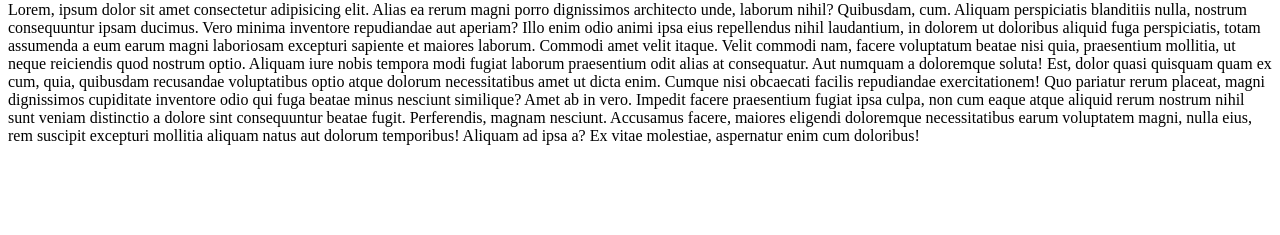
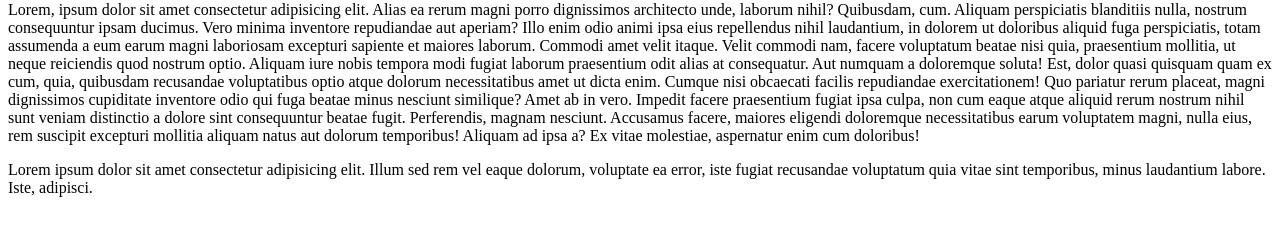
Before and after one commit to kanwal-sheikh/local, a plain HTML site: page index.html in a window 1280 px wide. Shown: the part 79-314 px from the top of the page. Drawn offline with Linux system fonts and the light colour scheme.

Commit message:
feature1

```diff
--- a/index.html
+++ b/index.html
@@ -8,5 +8,8 @@
 <body>
     <h1>e-commerce</h1>
     <p>Lorem, ipsum dolor sit amet consectetur adipisicing elit. Alias ea rerum magni porro dignissimos architecto unde, laborum nihil? Quibusdam, cum. Aliquam perspiciatis blanditiis nulla, nostrum consequuntur ipsam ducimus. Vero minima inventore repudiandae aut aperiam? Illo enim odio animi ipsa eius repellendus nihil laudantium, in dolorem ut doloribus aliquid fuga perspiciatis, totam assumenda a eum earum magni laboriosam excepturi sapiente et maiores laborum. Commodi amet velit itaque. Velit commodi nam, facere voluptatum beatae nisi quia, praesentium mollitia, ut neque reiciendis quod nostrum optio. Aliquam iure nobis tempora modi fugiat laborum praesentium odit alias at consequatur. Aut numquam a doloremque soluta! Est, dolor quasi quisquam quam ex cum, quia, quibusdam recusandae voluptatibus optio atque dolorum necessitatibus amet ut dicta enim. Cumque nisi obcaecati facilis repudiandae exercitationem! Quo pariatur rerum placeat, magni dignissimos cupiditate inventore odio qui fuga beatae minus nesciunt similique? Amet ab in vero. Impedit facere praesentium fugiat ipsa culpa, non cum eaque atque aliquid rerum nostrum nihil sunt veniam distinctio a dolore sint consequuntur beatae fugit. Perferendis, magnam nesciunt. Accusamus facere, maiores eligendi doloremque necessitatibus earum voluptatem magni, nulla eius, rem suscipit excepturi mollitia aliquam natus aut dolorum temporibus! Aliquam ad ipsa a? Ex vitae molestiae, aspernatur enim cum doloribus!</p>
+
+
+    <p>Lorem ipsum dolor sit amet consectetur adipisicing elit. Illum sed rem vel eaque dolorum, voluptate ea error, iste fugiat recusandae voluptatum quia vitae sint temporibus, minus laudantium labore. Iste, adipisci.</p>
 </body>
 </html>
```
